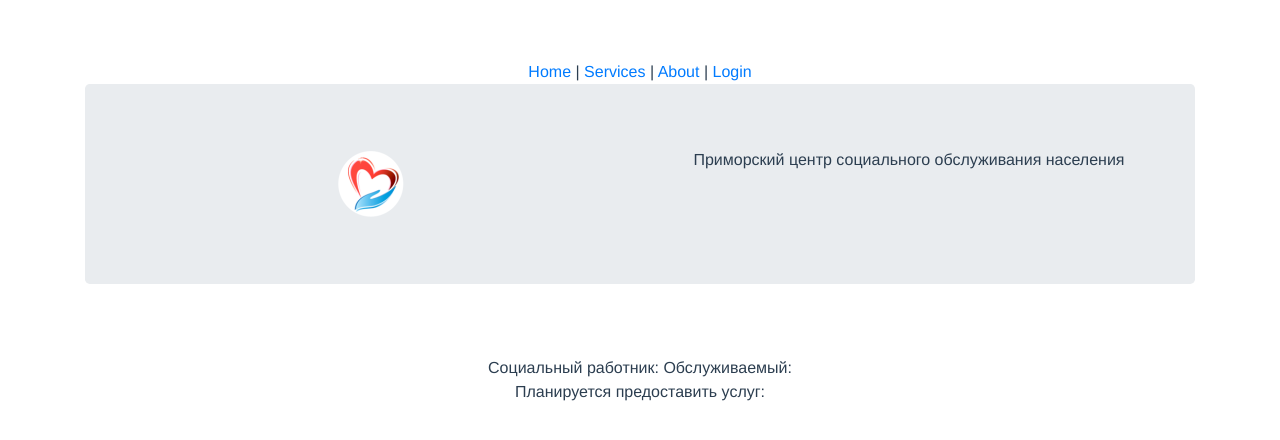
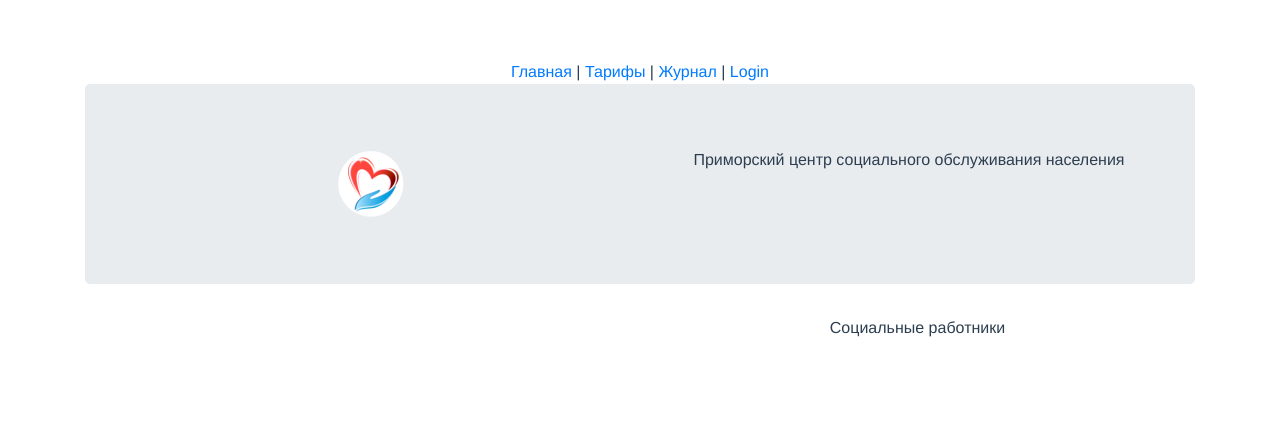
Before and after one commit to gorynychalex/emergencyassis, a Vue app in the folder frontend/vue/: page /task in a window 1280 px wide. Shown: the top 440 px of the page. Built offline with nearby package versions, Linux system fonts and the light colour scheme.

Commit message:
tasklist - modified view

```diff
--- a/frontend/vue/src/App.vue
+++ b/frontend/vue/src/App.vue
@@ -1,21 +1,21 @@
 <template>
   <div id="app">
     <div id="nav">
-      <router-link to="/home">Home</router-link> |
-      <router-link to="/service">Services</router-link> |
+      <router-link to="/home">Главная</router-link> |
+      <router-link to="/service">Тарифы</router-link> |
       <span v-if="isAuthenticated">
-        <router-link to="/user">Users</router-link> |
-        <router-link to="/task">Tasks</router-link> |
+        <router-link to="/user">Пользователи</router-link> |
+        <router-link to="/task">Услуги</router-link> |
       </span>
 
-      <router-link to="/about">About</router-link> |
+      <router-link to="/about">Журнал</router-link> |
 
       <span v-if="!isAuthenticated">
         <router-link to="/login">Login</router-link>
       </span>
 
       <span v-if="isAuthenticated" @click="logout">
-        <router-link to="/logout">Logout</router-link>
+        <router-link to="/logout">Выход</router-link>
       </span>
 
     </div>
--- a/frontend/vue/src/components/UserListForChoice.vue
+++ b/frontend/vue/src/components/UserListForChoice.vue
@@ -1,6 +1,6 @@
 <template>
     <div>
-        <b-form-group label="">
+        <b-form-group :label="title">
             <b-form-radio-group buttons stacked button-variant="outline-primary" v-model="selected" @input="$emit('selectuser',selected)">
                 <b-form-radio v-for="user in users" name="user-radios" :value="user.nickname" v-if="user.role===role" >{{ user.firstname }} {{ user.middlename }} {{ user.lastname }}</b-form-radio>
             </b-form-radio-group>
@@ -20,6 +20,7 @@
         props: {
             users: Array,
             role: String,
+            title: String
         },
         data(){
             return {
--- a/frontend/vue/src/views/Tasks.vue
+++ b/frontend/vue/src/views/Tasks.vue
@@ -1,15 +1,44 @@
 <template>
     <div>
-        <UserList role="EMPLOYEE" :users="USERS" @selectuser="($event)=>this.selectemployee=$event"/>
-        Социальный работник: {{ selectemployee }}
+        <b-container>
 
-        <UserList role="HARDUP" :users="userslist" @selectuser="($event)=>this.selecthardup=$event" v-if="userslist.length"/>
-        Обслуживаемый: {{ selecthardup }}
+            <b-row>
+
+                <b-col>
+                    <UserList
+                            role="HARDUP"
+                            title="Облуживаемые"
+                            :users="userslist"
+                            @selectuser="($event)=>this.selecthardup=$event"
+                            v-if="userslist.length"
+                    />
+                </b-col>
+
+                <b-col>
+                    <UserList
+                            role="EMPLOYEE"
+                            title="Социальные работники"
+                            :users="USERS"
+                            @selectuser="($event)=>this.selectemployee=$event"
+                    />
+                    <!--{{ selectemployee? "Выбран: " + selectemployee : '' }}-->
+                </b-col>
 
 
 
-        <br> Планируется предоставить услуг: {{ tasklist? tasklist.length : '' }}
+            </b-row>
+
+        </b-container>
+
+        <b-card
+            header="Обслуживаемый"
+            :title="selecthardupfullname"
+            v-if="selecthardup"
+        >
+        <!--<h3> {{ selecthardupfullname? selecthardupfullname : '' }}</h3>-->
+        <!--<br>  {{ tasklist? "Планируется предоставить услуг: " + tasklist.length : '' }}-->
         <TaskComponent :tasklist="tasklist" v-if="selecthardup"/>
+        </b-card>
     </div>
 </template>
 
@@ -25,6 +54,7 @@
                 userslist: '',
                 selectemployee: '',
                 selecthardup: '',
+                selecthardupfullname: '',
                 tasklist: ''
             }
         },
@@ -47,8 +77,12 @@
                 }
             },
             selecthardup: function (newVal, oldVal) {
-                if(newVal)
-                this.tasklist = this.TASKS.filter(x=>x.needy.nickname == newVal)
+                if(newVal) {
+                    this.tasklist = this.TASKS.filter(x => x.needy.nickname == newVal)
+                    let user = this.USERS[this.USERS.findIndex(x => x.nickname == newVal)]
+                    this.selecthardupfullname = user.firstname + " " + user.lastname + " " + user.middlename
+                }
+
             }
         }
     }
```
